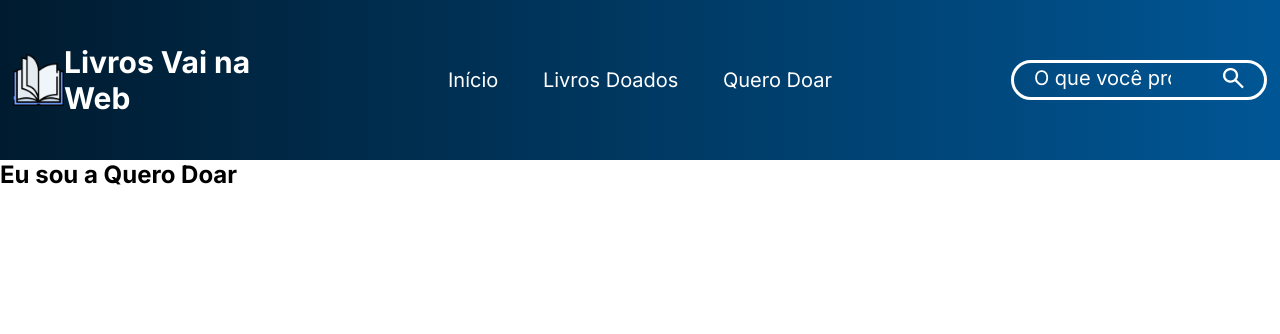
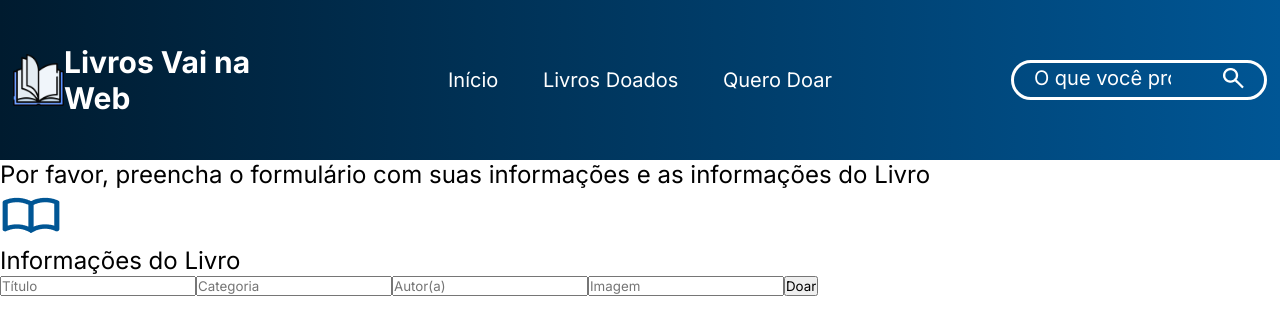
Before and after one commit to tenorioarandas/livros-vnw, a React (Vite) app: page /querodoar in a window 1280 px wide. Shown: the top 334 px of the page. Built offline with nearby package versions, Linux system fonts and the light colour scheme.

Commit message:
:sparkles: feat: Criação da página Quero Doar

```diff
--- a/src/pages/queroDoar/QueroDoar.jsx
+++ b/src/pages/queroDoar/QueroDoar.jsx
@@ -1,7 +1,27 @@
+import iconeLivro from "../../assets/iconeLivro.png";
+import s from "../queroDoar/querodoar.module.scss";
+
 export default function QueroDoar() {
   return (
-    <section>
-      <h2>Eu sou a Quero Doar</h2>
+    <section className={s.section}>
+      <h2>
+        Por favor, preencha o formulário com suas informações e as informações
+        do Livro
+      </h2>
+      <form className={s.form}>
+        <img src={iconeLivro} alt="Ícone de um livro azul aberto" />
+        <h2>Informações do Livro</h2>
+
+        <input type="text" id="" name="" placeholder="Título" />
+
+        <input type="text" id="" name="" placeholder="Categoria" />
+
+        <input type="text" id="" name="" placeholder="Autor(a)" />
+
+        <input type="text" id="" name="" placeholder="Imagem" />
+
+        <button type="submit">Doar</button>
+      </form>
     </section>
   );
 }
--- /dev/null
+++ b/src/pages/queroDoar/querodoar.module.scss
@@ -0,0 +1,5 @@
+.section {
+  h2 {
+    font-weight: lighter;
+  }
+}
```
Also changed, not shown: src/assets/iconeLivro.png (added), src/assets/imagemMain.png (renamed from src/assets/fundoMain.png).
